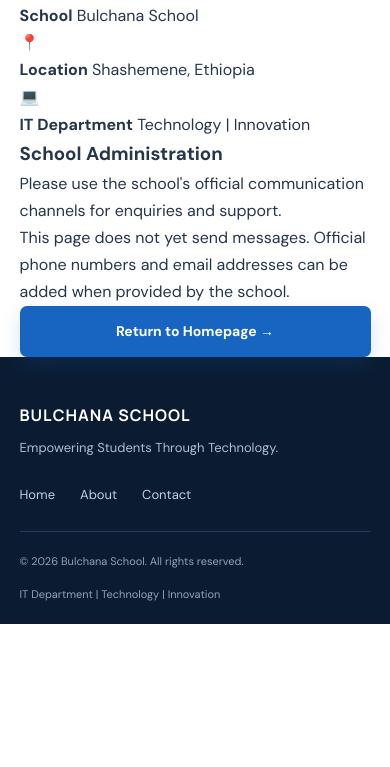
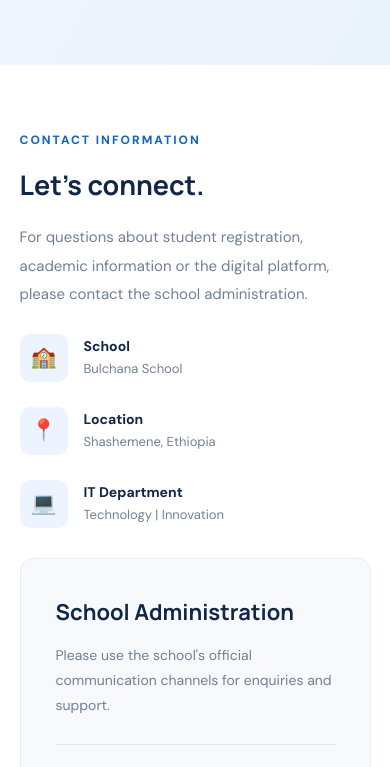
Before and after one commit to bulchanaschoolcyberlab/Bulchana-Student-Management-System, a plain HTML site: page contact.html in a window 390 px wide. Shown: the part 343-1110 px from the top of the page. Before the commit the page ends 967 px from the top, so only its background shows below. Drawn offline with Linux system fonts and the light colour scheme.

Commit message:
Update style.css

```diff
--- a/css/style.css
+++ b/css/style.css
@@ -620,7 +620,175 @@ a {
   font-size: 11px;
 }
 
-/* MOBILE */
+/* ABOUT PAGE */
+
+.page-hero {
+  padding: 75px 0;
+  background: linear-gradient(120deg, #f1f6ff, #eaf2fc);
+  text-align: center;
+}
+
+.page-hero h1 {
+  font-family: 'Manrope', sans-serif;
+  font-size: clamp(32px, 5vw, 46px);
+  color: var(--navy);
+  margin: 12px 0;
+}
+
+.page-hero p {
+  color: var(--muted);
+  font-size: 15px;
+}
+
+.about-content {
+  padding: 85px 0;
+}
+
+.about-layout {
+  display: grid;
+  grid-template-columns: 1.2fr .8fr;
+  gap: 55px;
+  align-items: center;
+}
+
+.about-layout h2,
+.contact-information h2 {
+  color: var(--navy);
+  font-family: 'Manrope', sans-serif;
+  font-size: 32px;
+  line-height: 1.35;
+  margin: 14px 0 20px;
+}
+
+.about-layout > div:first-child p,
+.contact-information > p {
+  color: var(--muted);
+  font-size: 15px;
+  line-height: 1.9;
+  margin-bottom: 15px;
+}
+
+.about-highlight {
+  background: var(--navy);
+  color: white;
+  padding: 55px 30px;
+  border-radius: 15px;
+  text-align: center;
+}
+
+.about-mark {
+  width: 75px;
+  height: 75px;
+  margin: 0 auto 20px;
+  border-radius: 18px;
+  display: grid;
+  place-items: center;
+  background: white;
+  color: var(--gold);
+  font-size: 40px;
+  font-weight: 800;
+}
+
+.about-highlight h3 {
+  font-family: 'Manrope', sans-serif;
+  font-size: 23px;
+}
+
+.about-highlight p {
+  color: #c5d1df;
+  margin-top: 8px;
+  font-size: 14px;
+}
+
+.about-values {
+  padding: 80px 0;
+  background: #f8fafd;
+}
+
+/* CONTACT PAGE */
+
+.contact-section {
+  padding: 85px 0;
+}
+
+.contact-layout {
+  display: grid;
+  grid-template-columns: 1fr 1fr;
+  gap: 60px;
+  align-items: start;
+}
+
+.contact-information > p {
+  max-width: 480px;
+}
+
+.contact-item {
+  display: flex;
+  gap: 16px;
+  align-items: center;
+  margin-top: 25px;
+}
+
+.contact-symbol {
+  width: 48px;
+  height: 48px;
+  border-radius: 10px;
+  background: #edf4ff;
+  display: grid;
+  place-items: center;
+  font-size: 21px;
+}
+
+.contact-item strong,
+.contact-item span {
+  display: block;
+}
+
+.contact-item strong {
+  color: var(--navy);
+  font-size: 14px;
+}
+
+.contact-item span {
+  color: var(--muted);
+  font-size: 13px;
+}
+
+.contact-panel {
+  background: #f7f9fc;
+  padding: 35px;
+  border: 1px solid #e8edf4;
+  border-radius: 13px;
+}
+
+.contact-panel h3 {
+  color: var(--navy);
+  font-family: 'Manrope', sans-serif;
+  font-size: 22px;
+  margin-bottom: 12px;
+}
+
+.contact-panel > p {
+  color: var(--muted);
+  font-size: 14px;
+  line-height: 1.8;
+}
+
+.contact-divider {
+  height: 1px;
+  background: #e2e8f0;
+  margin: 25px 0;
+}
+
+.contact-panel .contact-note {
+  font-size: 12px;
+}
+
+.contact-home {
+  margin-top: 25px;
+}
+
+/* RESPONSIVE TABLET */
 
 @media (max-width: 900px) {
   .hero-content {
@@ -643,6 +811,8 @@ a {
     left: -5px;
   }
 }
+
+/* RESPONSIVE MOBILE */
 
 @media (max-width: 700px) {
   .nav-container {
@@ -740,7 +910,26 @@ a {
   .cta-content h2 {
     font-size: 26px;
   }
+
+  .about-content,
+  .contact-section,
+  .about-values {
+    padding: 60px 0;
+  }
+
+  .about-layout,
+  .contact-layout {
+    grid-template-columns: 1fr;
+    gap: 30px;
+  }
+
+  .about-layout h2,
+  .contact-information h2 {
+    font-size: 27px;
+  }
 }
+
+/* SMALL MOBILE */
 
 @media (max-width: 420px) {
   .brand-text strong {
```
